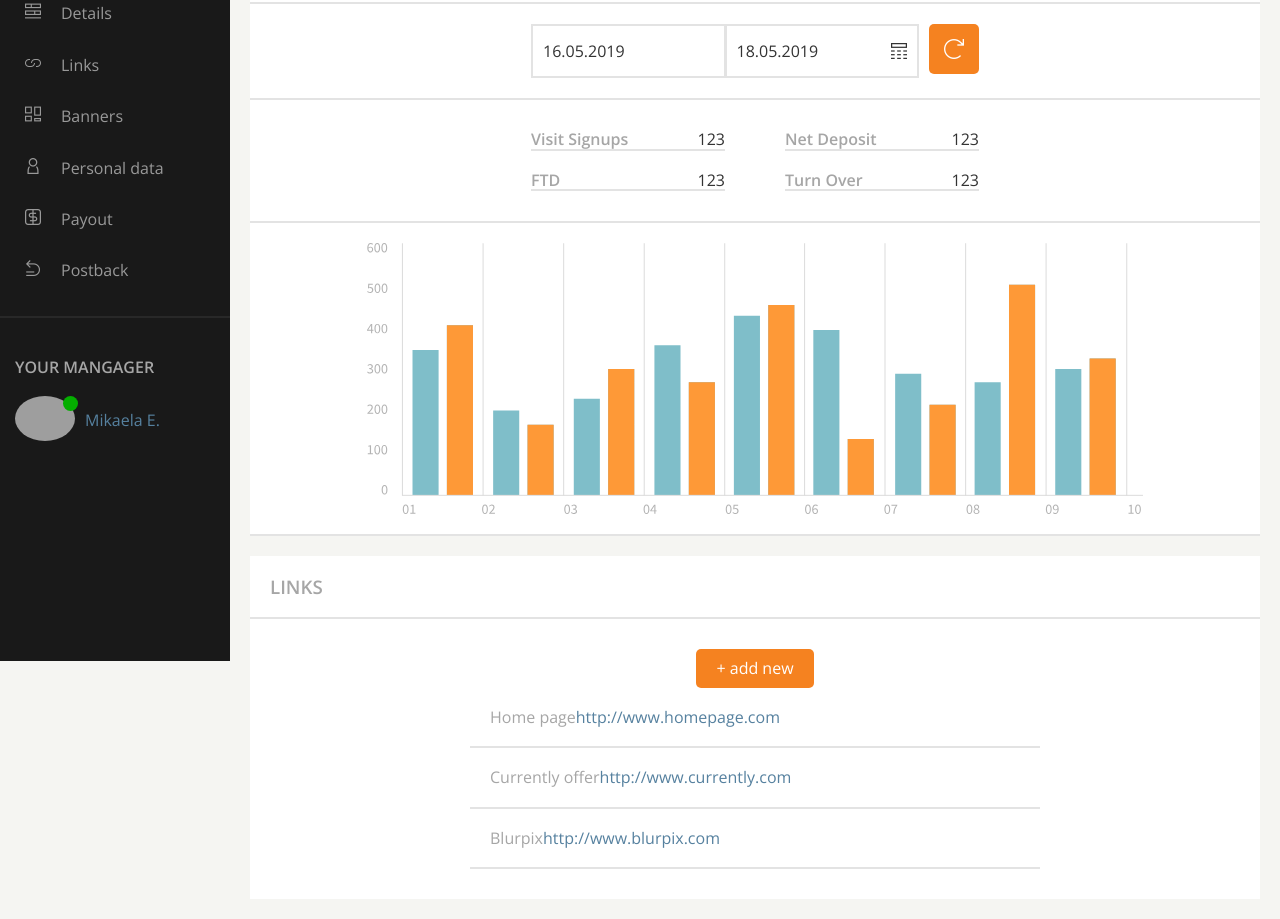
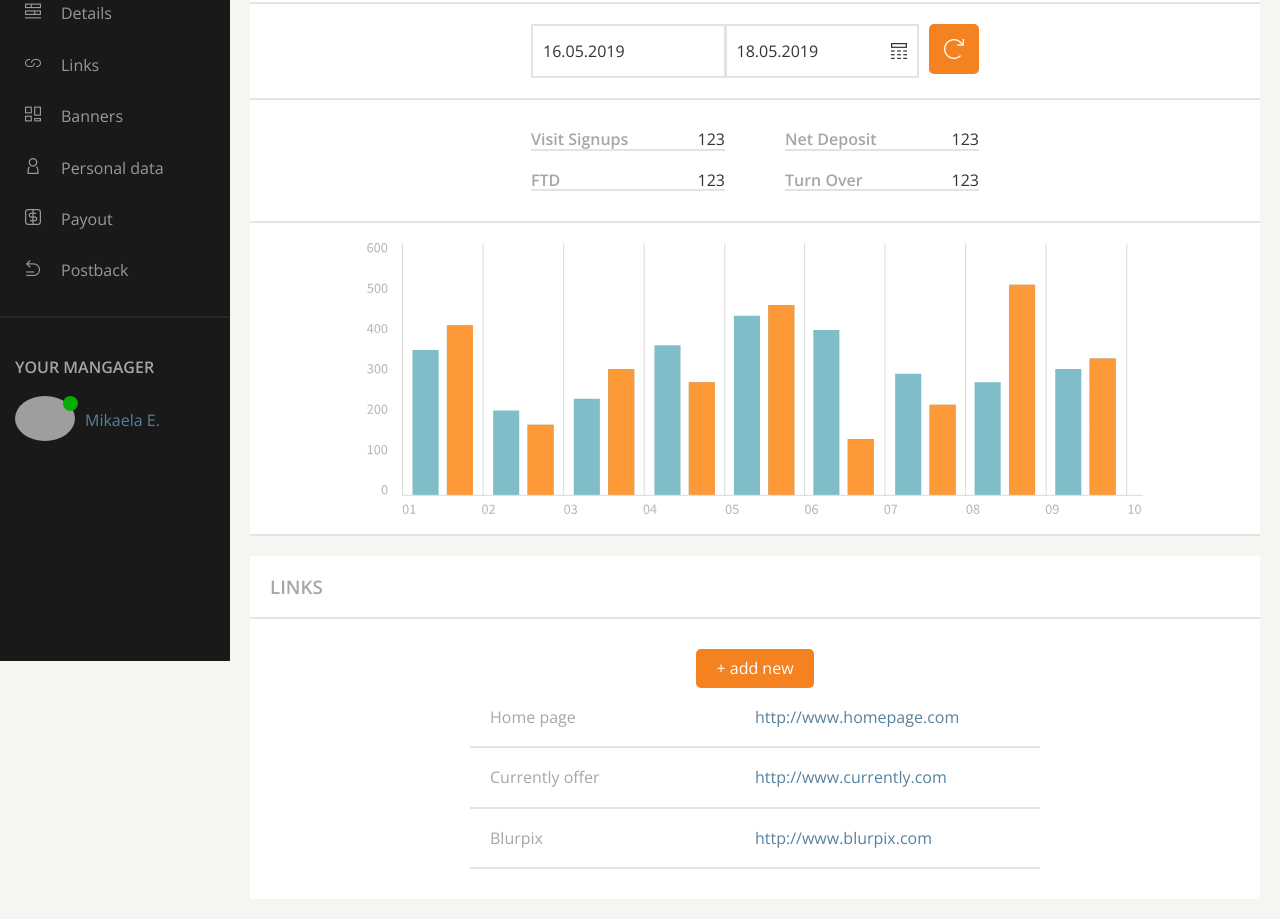
Before and after one commit to bartekbugala/admin-panel-v3, a website: page index.html in a window 1280 px wide. Shown: the part 139-1058 px from the top of the page. Drawn offline with nearby package versions, Linux system fonts and the light colour scheme; grey boxes are pictures that could not be loaded.

Commit message:
update _links-section.scss

```diff
--- a/index.html
+++ b/index.html
@@ -83,6 +83,7 @@
         <div class="links-section">
                 <a href="#" role="button" class="btn btn-warning">+ add new</a>
 
+                    <div class="links-list">
                 <div class="underlined-link">
                         <span>Home page</span>
                         <a href="#">http://www.homepage.com</a></span>
@@ -95,6 +96,7 @@
                         <span>Blurpix</span>
                         <a href="#">http://www.blurpix.com</a>
                     </div>
+                </div>
 
         </div>
 
--- a/sass/sections/_links-section.scss
+++ b/sass/sections/_links-section.scss
@@ -1,5 +1,11 @@
 .links-section {
     padding: 30px;
+    width: 100%;
+    display: flex;
+    flex-direction: column;
+    align-items: center;
+
+    .links-list {
         width: 100%;
         display: flex;
         flex-direction: column;
@@ -11,12 +17,22 @@
             padding: 20px;
             border-bottom: solid 2px $input-border-color;
             justify-self: stretch;
-        a,
             span {
-           text-align: left;
+                flex: 1 1 50%;
+                display: flex;
+                justify-content: flex-start;
+            }
+            a {
+                flex: 1 1 50%;
+                display: flex;
+                justify-content: flex-start;
             }
 
         }
+
+
+    }
+
     //border-bottom: solid 2px $input-border-color;
 
 }
```
Also changed, not shown: css/style.css, 1 other file. Lines whose indentation alone changed are shown as unchanged.
